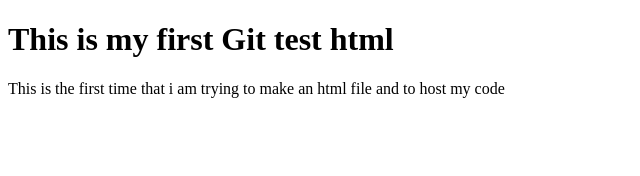
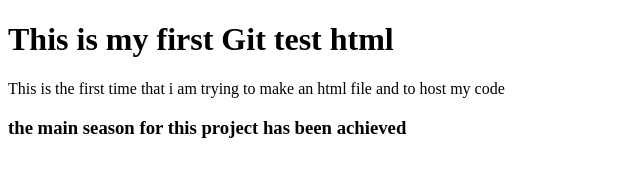
Before and after one commit to Moses-Oyelade/my-git-project, a plain HTML site: page index.html in a window 1280 px wide. Shown: the whole page, without its empty margins (0-640 px from the left). Drawn offline with Linux system fonts and the light colour scheme.

Commit message:
testing Readme.md

```diff
--- a/index.html
+++ b/index.html
@@ -10,7 +10,7 @@
 
     <p>This is the first time that i am trying to make an html file and to host my code</p>
 
-
+    <h3>the main season for this project has been achieved</h3>
 
 </body>
 </html>
```
Also changed, not shown: 1 other file.
